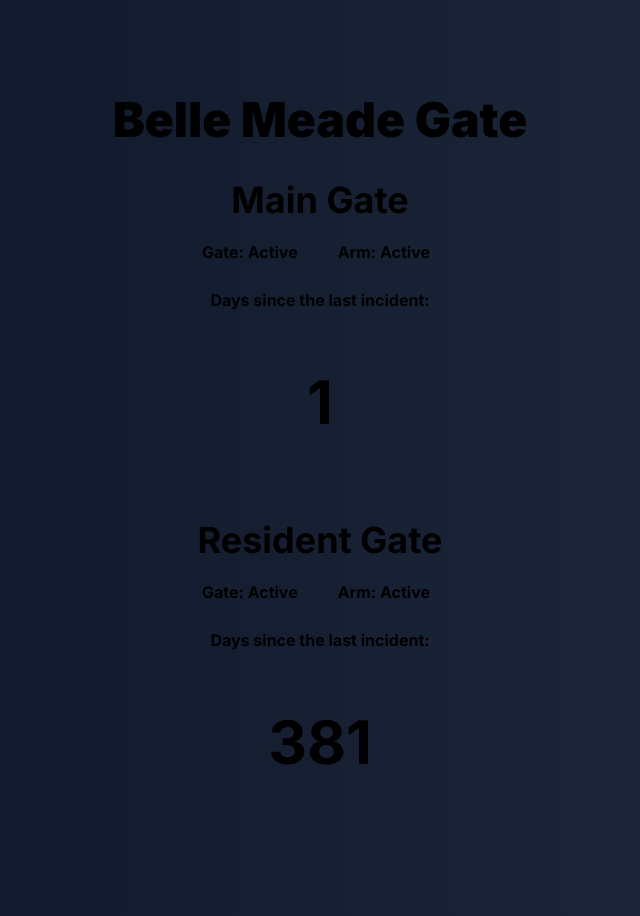
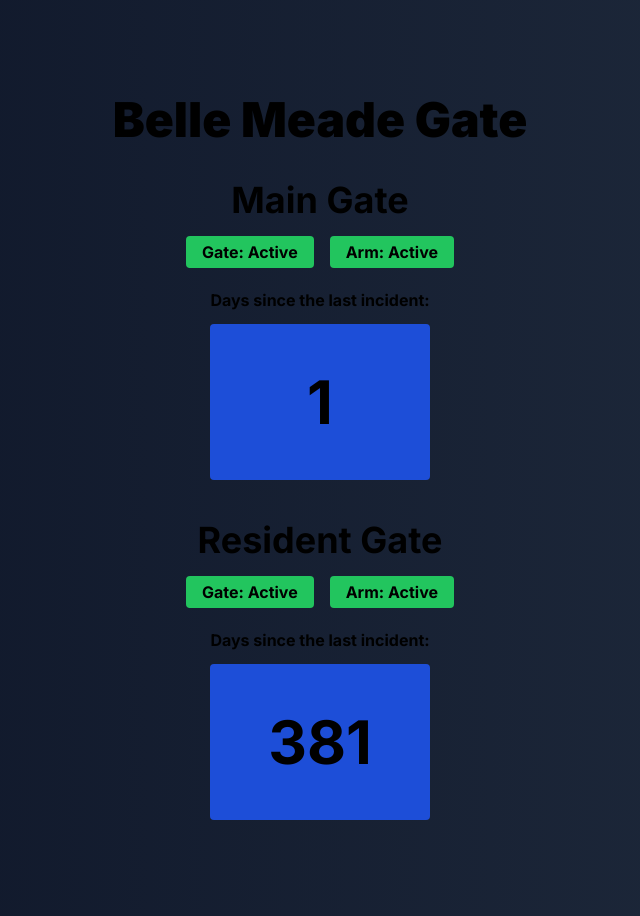
Before and after one commit to steveambielli/bellemeadegate, a Next.js app: page / in a window 1280 px wide. Shown: the whole page, without its empty margins (320-960 px from the left). Built offline with nearby package versions, Linux system fonts and the light colour scheme.

Commit message:
removed fetch; added mock data

```diff
--- a/app/page.tsx
+++ b/app/page.tsx
@@ -1,24 +1,22 @@
 async function getData() {
-  const res = await fetch("http://127.0.0.1:3000/api", { cache: "no-store" })
+  /*const res = await fetch("http://127.0.0.1:3000/api", { cache: "no-store" })
   if (!res.ok) {
     throw new Error("Failed to fetch data")
   }
-  //TODO add logic here to set days and colors
-  return res.json()
-}
-
-const statusColor = (date: string, status: string) => {
-  if (date) {
-    if (daysDiff(date) === 0) {
-      return "red"
-    } else {
-      return "green"
-    }
-  }
-  if (status === "Active") {
-    return "green"
-  } else {
-    return "red"
+  return res.json()*/
+  return {
+    data: {
+      mainGate: {
+        status: "Active",
+        arm: "Active",
+        lastIncident: "2023-10-16",
+      },
+      residentGate: {
+        status: "Active",
+        arm: "Active",
+        lastIncident: "2022-10-01",
+      },
+    },
   }
 }
 
@@ -38,34 +36,34 @@ export default async function Home() {
       <h1 className="text-5xl font-black mb-4">Belle Meade Gate</h1>
       <h3 className="mt-5 font-bold text-4xl">Main Gate</h3>
       <div className="flex flex-row mt-4">
-        <span
-          className={`rounded font-bold bg-${statusColor(
-            "",
-            data.data.mainGate.status
-          )}-500 p-1 px-4`}
-        >
+        {data.data.mainGate.status === "Active" && (
+          <span className={`rounded font-bold bg-green-500 p-1 px-4 mx-2`}>
             Gate: {data.data.mainGate.status}
           </span>
-        <span
-          className={`rounded font-bold bg-${statusColor(
-            "",
-            data.data.mainGate.arm
-          )}-500 p-1 px-4 mx-2`}
-        >
+        )}
+        {data.data.mainGate.status === "Down" && (
+          <span className={`rounded font-bold bg-red-500 p-1 px-4 mx-2`}>
+            Gate: {data.data.mainGate.status}
+          </span>
+        )}
+
+        {data.data.mainGate.arm === "Active" && (
+          <span className={`rounded font-bold bg-green-500 p-1 px-4 mx-2`}>
             Arm: {data.data.mainGate.arm}
           </span>
+        )}
+        {data.data.mainGate.arm === "Down" && (
+          <span className={`rounded font-bold bg-red-500 p-1 px-4 mx-2`}>
+            Arm: {data.data.mainGate.arm}
+          </span>
+        )}
       </div>
       <div className="flex flex-row gap-10 text-center">
         <div>
           <h3 className="mt-5 font-bold text-1xl">
             Days since the last incident:
           </h3>
-          <div
-            className={`mt-3 rounded font-bold bg-${statusColor(
-              data.data.mainGate.lastIncident,
-              ""
-            )}-700 p-12 text-6xl`}
-          >
+          <div className={`mt-3 rounded font-bold bg-blue-700 p-12 text-6xl`}>
             {daysDiff(data.data.mainGate.lastIncident)}
           </div>
         </div>
@@ -73,34 +71,34 @@ export default async function Home() {
 
       <h3 className="mt-10 font-bold text-4xl">Resident Gate</h3>
       <div className="flex flex-row mt-4">
-        <span
-          className={`rounded font-bold bg-${statusColor(
-            "",
-            data.data.residentGate.status
-          )}-500 p-1 px-4`}
-        >
+        {data.data.residentGate.status === "Active" && (
+          <span className={`rounded font-bold bg-green-500 p-1 px-4 mx-2`}>
             Gate: {data.data.residentGate.status}
           </span>
-        <span
-          className={`rounded font-bold bg-${statusColor(
-            "",
-            data.data.residentGate.arm
-          )}-500 p-1 px-4 mx-2`}
-        >
+        )}
+        {data.data.residentGate.status === "Down" && (
+          <span className={`rounded font-bold bg-red-500 p-1 px-4 mx-2`}>
+            Gate: {data.data.residentGate.status}
+          </span>
+        )}
+
+        {data.data.residentGate.arm === "Active" && (
+          <span className={`rounded font-bold bg-green-500 p-1 px-4 mx-2`}>
             Arm: {data.data.residentGate.arm}
           </span>
+        )}
+        {data.data.residentGate.arm === "Down" && (
+          <span className={`rounded font-bold bg-red-500 p-1 px-4 mx-2`}>
+            Arm: {data.data.residentGate.arm}
+          </span>
+        )}
       </div>
       <div className="flex flex-row gap-10 text-center">
         <div>
           <h3 className="mt-5 font-bold text-1xl">
             Days since the last incident:
           </h3>
-          <div
-            className={`mt-3 rounded font-bold bg-${statusColor(
-              data.data.residentGate.lastIncident,
-              ""
-            )}-700 p-12 text-6xl`}
-          >
+          <div className={`mt-3 rounded font-bold bg-blue-700 p-12 text-6xl`}>
             {daysDiff(data.data.residentGate.lastIncident)}
           </div>
         </div>
```
Lines whose indentation alone changed are shown as unchanged.
